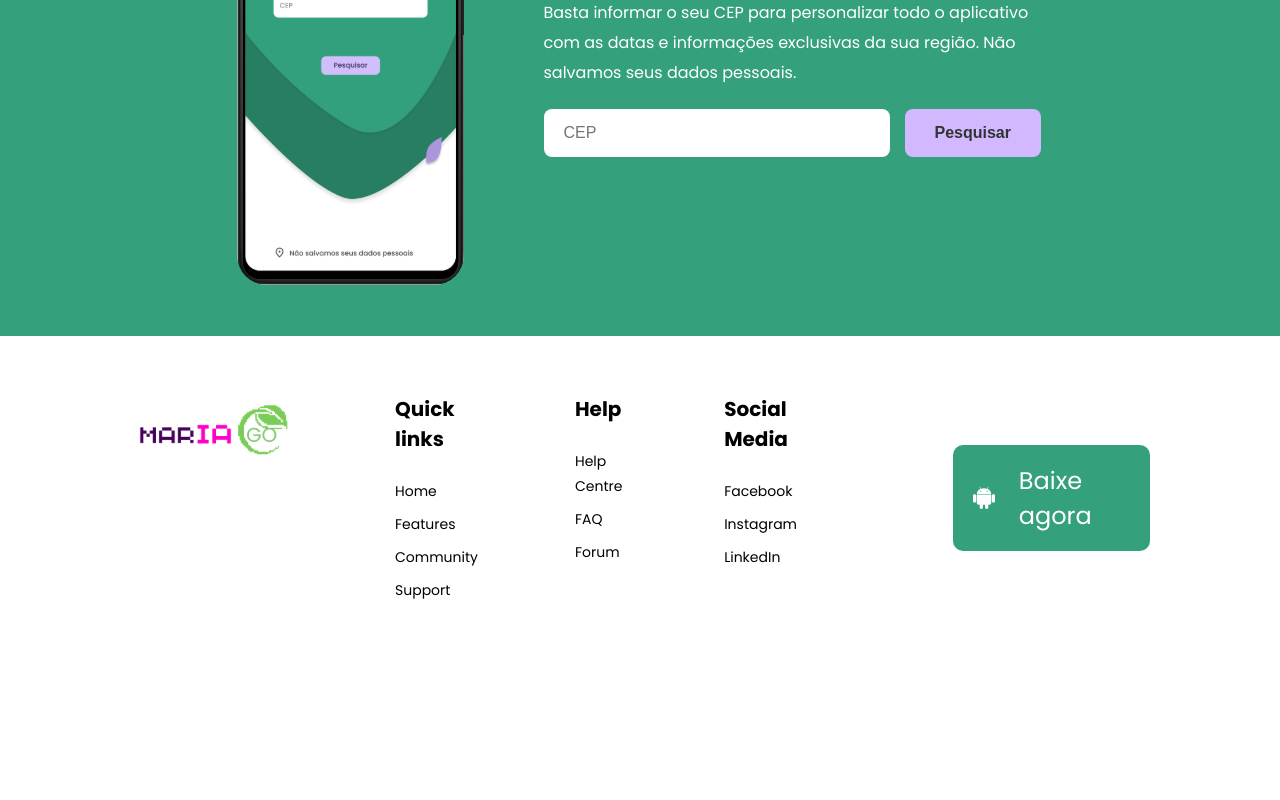
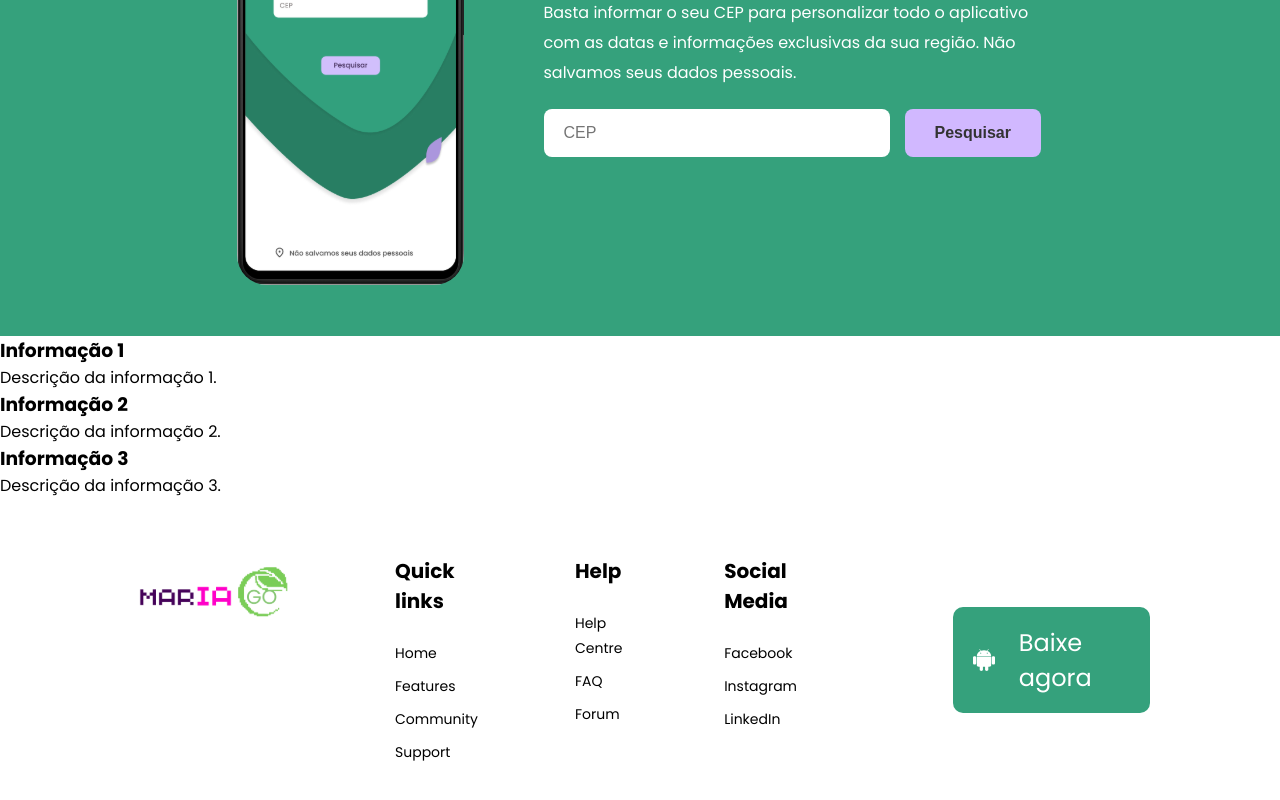
Before and after one commit to Senai-MarIA/MarIa.Front-end-App, a React (Vite) app in the folder MarIa-App/: page / in a window 1280 px wide. Shown: the part 1094-1894 px from the top of the page. Before the commit the page ends 1754 px from the top, so only its background shows below. Built offline with nearby package versions, Linux system fonts and the light colour scheme.

Commit message:
feat:initiate InfoCards

```diff
--- a/MarIa-App/src/App.jsx
+++ b/MarIa-App/src/App.jsx
@@ -2,6 +2,7 @@ import Header from "./components/layouts/Header"
 import Footer from "./components/layouts/Footer"
 import SectionMain from "./components/layouts/Section-Main"
 import BuscaCep from "./components/layouts/BuscaCep"
+import InfoCards from "./components/layouts/InfoCards"
 import './App.css'
 function App() {
     return(
@@ -10,6 +11,7 @@ function App() {
             <Header/>
             <SectionMain/>
             <BuscaCep/>
+            <InfoCards/>
             <Footer/>
         </div>
         </>
--- /dev/null
+++ b/MarIa-App/src/components/layouts/InfoCards/index.jsx
@@ -0,0 +1,22 @@
+import "./style.css";
+
+function InfoCards() {
+    return (
+        <section className="info-cards-section">
+            <div className="info-card">
+                <h3>Informação 1</h3>
+                <p>Descrição da informação 1.</p>
+            </div>
+            <div className="info-card">
+                <h3>Informação 2</h3>
+                <p>Descrição da informação 2.</p>
+            </div>
+            <div className="info-card">
+                <h3>Informação 3</h3>
+                <p>Descrição da informação 3.</p>
+            </div>
+        </section>
+    );
+}
+
+export default InfoCards;
--- /dev/null
+++ b/MarIa-App/src/components/layouts/InfoCards/style.css
@@ -0,0 +1 @@
+@import url(../../../index.css);
```
